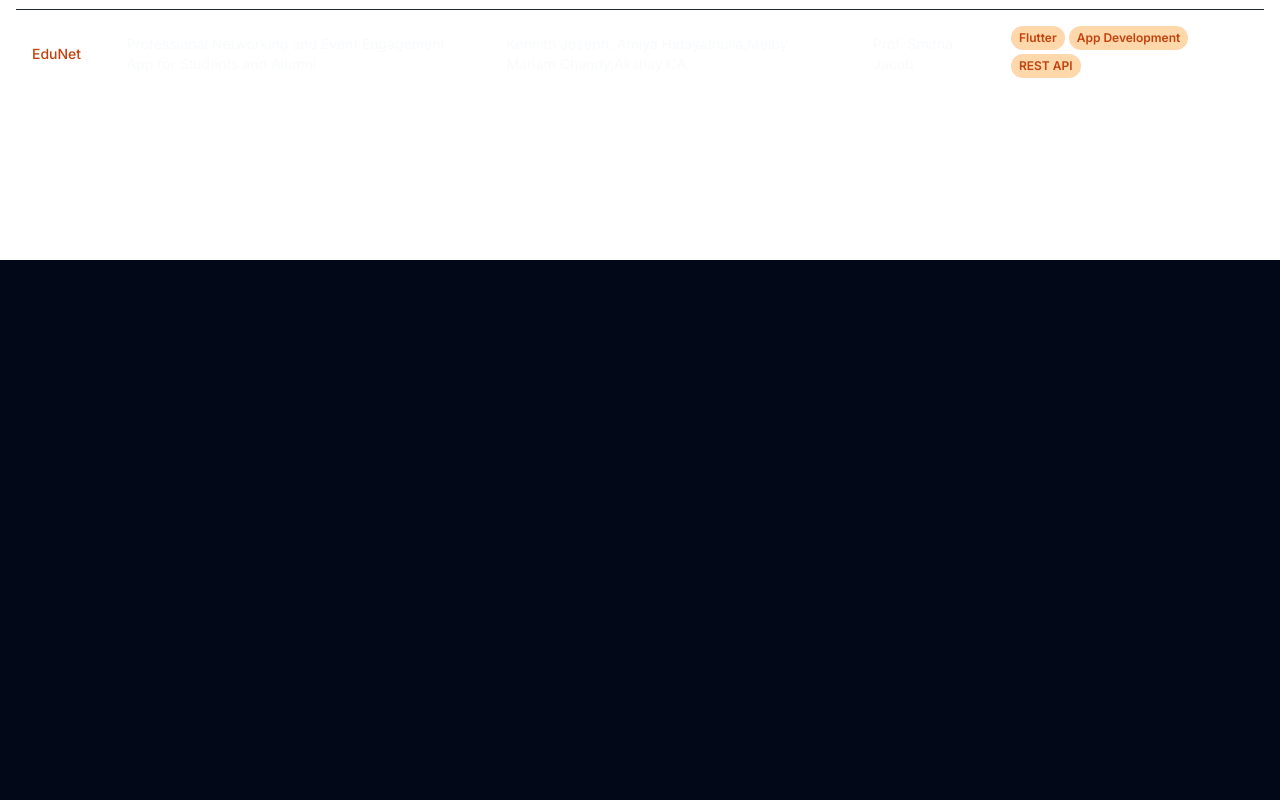
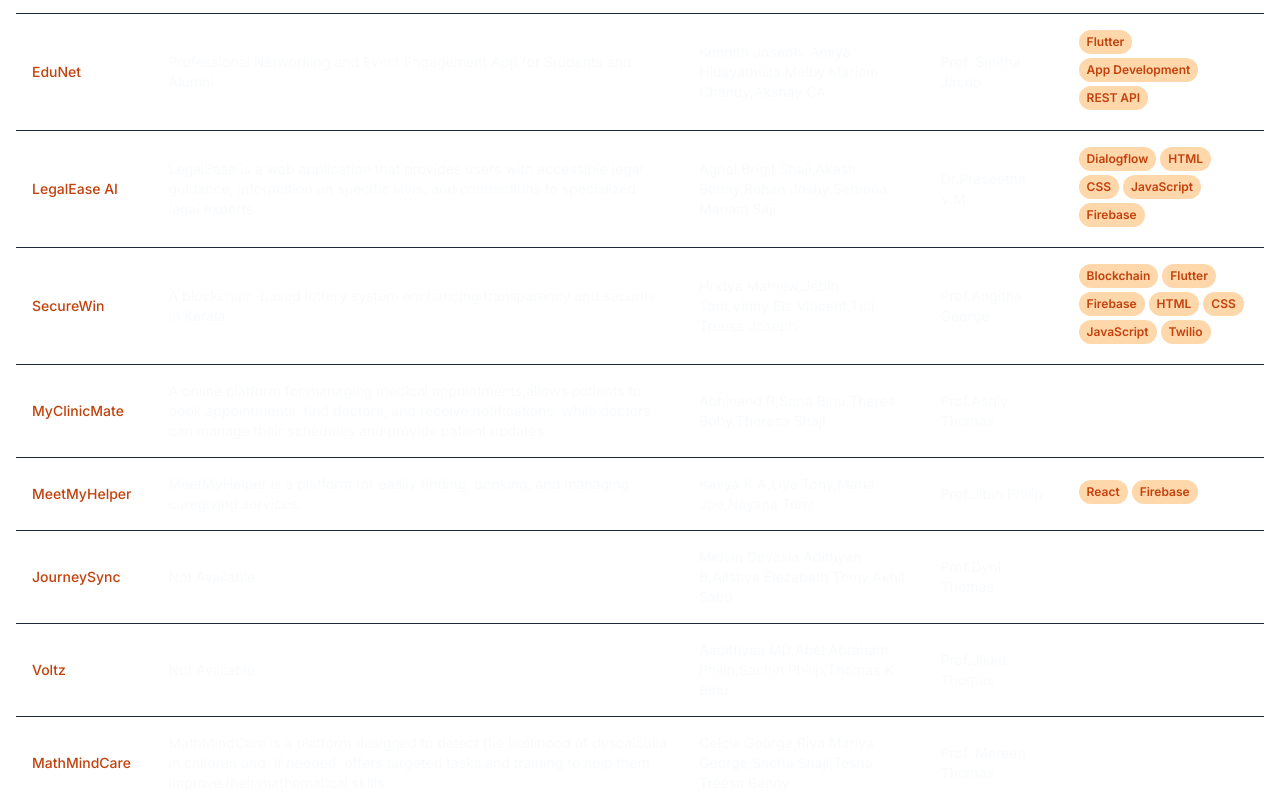
Before and after one commit to Sidharth-Manikuttan/Project-Shelf-CSE-SJCET, a Next.js app in the folder my-app/: page / in a window 1280 px wide. Shown: the part 540-1340 px from the top of the page. Before the commit the page ends 800 px from the top, so only its background shows below. Built offline with nearby package versions, Linux system fonts and the light colour scheme.

Commit message:
Update project shelf page with new project details and image dimensions

```diff
--- a/my-app/app/project-shelf/page.tsx
+++ b/my-app/app/project-shelf/page.tsx
@@ -8,21 +8,9 @@ import { Button } from "@/components/ui/button"
 import { Card, CardHeader, CardTitle, CardContent } from "@/components/ui/card"
 import { Search, Download } from 'lucide-react'
 import Image from 'next/image'
+import projectsData from "@/app/project-shelf/projects"
 
-const projectsData = {
-    "2022": [
-        { id: 1, title: "AI-powered Campus Navigation System", description: "A mobile app using AI and AR for effortless campus navigation", students: "Alice Johnson, Bob Smith", supervisor: "Dr. Emily Brown", tags: ["AI", "AR", "Mobile App"] },
-        { id: 2, title: "Blockchain-based Academic Credential Verification", description: "Secure and transparent system for verifying academic credentials", students: "Charlie Davis, David Wilson", supervisor: "Prof. Michael Green", tags: ["Blockchain", "Security", "Web Development"] },
-    ],
-    "2023": [
-        { id: 3, title: "AI-Enhanced Learning Management System", description: "Personalized learning platform with AI-driven content recommendations", students: "Eve Taylor, Frank Anderson", supervisor: "Dr. Sarah White", tags: ["AI", "Education Tech", "Web Development"] },
-        { id: 4, title: "Quantum-Resistant Cryptography Implementation", description: "Developing and implementing post-quantum cryptographic algorithms", students: "Grace Lee, Henry Martinez", supervisor: "Prof. Robert Black", tags: ["Cryptography", "Quantum Computing", "Security"] },
-    ],
-    "2024": [
-        { id: 5, title: "Currently", description: "A Household electricty consumption monitoring solution", students: "Kiran Babu,Indrajith S Nair,Sidharth Manikuttan,Anit Thomas", supervisor: "Prof. Jikku Thomas", tags: ["IoT", "App Development", "FireBase", "React Native"] },
-        { id: 6, title: "EduNet", description: "Professional Networking and Event Engagement App for Students and Alumni", students: "Kennith Joseph, Amiya Hidayathulla,Melby Mariam Chandy,Akshay CA", supervisor: "Prof. Smitha Jacob", tags: ["Flutter", "App Development", "REST API"] },
-    ],
-};
+
 
 const ProjectShelf = () => {
     const [selectedYear, setSelectedYear] = useState<string>("2024");
--- /dev/null
+++ b/my-app/app/project-shelf/projects.js
@@ -0,0 +1,31 @@
+const projectsData = {
+    "2022": [
+        { id: 1, title: "AI-powered Campus Navigation System", description: "A mobile app using AI and AR for effortless campus navigation", students: "Alice Johnson, Bob Smith", supervisor: "Dr. Emily Brown", tags: ["AI", "AR", "Mobile App"] },
+        { id: 2, title: "Blockchain-based Academic Credential Verification", description: "Secure and transparent system for verifying academic credentials", students: "Charlie Davis, David Wilson", supervisor: "Prof. Michael Green", tags: ["Blockchain", "Security", "Web Development"] },
+    ],
+    "2023": [
+        { id: 3, title: "AI-Enhanced Learning Management System", description: "Personalized learning platform with AI-driven content recommendations", students: "Eve Taylor, Frank Anderson", supervisor: "Dr. Sarah White", tags: ["AI", "Education Tech", "Web Development"] },
+        { id: 4, title: "Quantum-Resistant Cryptography Implementation", description: "Developing and implementing post-quantum cryptographic algorithms", students: "Grace Lee, Henry Martinez", supervisor: "Prof. Robert Black", tags: ["Cryptography", "Quantum Computing", "Security"] },
+    ],
+    "2024": [
+        { id: 5, title: "Currently", description: "A Household electricty consumption monitoring solution", students: "Kiran Babu,Indrajith S Nair,Sidharth Manikuttan,Anit Thomas", supervisor: "Prof. Jikku Thomas", tags: ["IoT", "App Development", "FireBase", "React Native"] },
+        { id: 6, title: "EduNet", description: "Professional Networking and Event Engagement App for Students and Alumni", students: "Kennith Joseph, Amiya Hidayathulla,Melby Mariam Chandy,Akshay CA", supervisor: "Prof. Smitha Jacob", tags: ["Flutter", "App Development", "REST API"] },
+        { id: 7, title: "LegalEase AI", description: "LegalEase is a web application that provides users with accessible legal guidance, information on specific laws, and connections to specialized legal experts.", students: "Agnel Brigit Shaji,Akash Benny,Rohan Joshy,Sereena Mariam Saji", supervisor: "Dr.Praseetha V.M", tags: ["Dialogflow", "HTML", "CSS", "JavaScript", "Firebase"] },
+        { id: 8, title: "SecureWin", description: "A blockchain-based lottery system enchancing transparency and security in Kerala.", students: "Hridya Mathew,Jebin Tom,Vinny Elz Vincent,Tini Treesa Joseph", supervisor: "Prof.Angitha George", tags: ["Blockchain", "Flutter", "Firebase", "HTML", "CSS", "JavaScript", "Twilio"] },
+        { id: 9, title: "MyClinicMate", description: "A online platform for managing medical appointments,allows patients to book appointments, find doctors, and receive notifications, while doctors can manage their schedules and provide patient updates.", students: "Abhinand R,Sona Binu,Theres Boby,Theresa Shaji", supervisor: "Prof.Ashly Thomas", tags: [] },
+        { id: 10, title: "MeetMyHelper", description: "MeetMyHelper is a platform for easily finding, booking, and managing caregiving services.", students: "Kavya K A,Liya Tony,Maria Joe,Nayana Tony", supervisor: "Prof.Jibin Philip", tags: ["React", "Firebase"] },
+        { id: 11, title: "JourneySync", description: "Not Available", students: "Melvin Devasia,Adithyan B,Alishya Elezabath Tomy,Akhil Sabu", supervisor: "Prof.Dyni Thomas", tags: [] },
+        { id: 12, title: "Voltz", description: "Not Available", students: "Aadithyaa MD,Abel Abraham Philip,Sachin Philip,Thomas K Binu", supervisor: "Prof.Jikku Thomas", tags: [] },
+        { id: 13, title: "MathMindCare", description: "MathMindCare is a platform designed to detect the likelihood of dyscalculia in children and, if needed, offers targeted tasks and training to help them improve their mathematical skills", students: "Celcia George,Riya Mariya George,Sneha Shaji,Tesna Treesa Benny", supervisor: "Prof. Mereen Thomas", tags: [] },
+        { id: 14, title: "HomeConnect", description: "HomeConnect is a platform that helps users easily find and book PGs and hostels, while providing property owners with simple management tools.", students: "Shaine Thomas,Rogy Benni,Surya Saji,Linta John", supervisor: "Prof.Angitha George", tags: ["Flutter", "Firebase", "Google Map Services"] },
+        { id: 15, title: "AgroGuide", description: "Web application that enables a direct marketplace connecting farmers and consumers, eliminating the need for intermediaries. Also  offers personalized crop recommendations based on soil parameters provided by users and provide educational resources based on best cultivation practices.", students: "Gopika M,Deepna Maria Jimson,Nandana Venugopal,Rose George", supervisor: "Prof.Thushara Sukumar", tags: ["JavaScript", "php", "Flask", "MySQL", "ML"] },
+        { id: 16, title: "Curently", description: "A Household Energy Monitoring System to monitor electricity,set usage limits,know billing amounts", students: "Anit Thomas,Indrajith S Nair,Kiran Babu,Sidharth Manikuttan", supervisor: "Prof.Jikku Thomas", tags: ["IoT", "React Native", "Sustainability", "App Development"] },
+        { id: 17, title: "EliteArena", description: "Elite Arena is a comprehensive esports platform designed to streamline the management of tournaments, providing tools for organizing competitions, team creation, and secure payment processing for both organizers and players.", students: "Joel Varghese,Noel Roy,Mohammed Aadhil Thahir,Alan Augustine", supervisor: "Prof.Bino Thomas", tags: ["HTML", "CSS", "JavaScript", "React", "MongoDB"] },
+        { id: 18, title: "SmartHire", description: "Not Available", students: "Shifaz Abdul Kareem,Sarun Siby,Tobin Thomas,Abin Mathew Siby", supervisor: "Prof.Thushara Sukumar", tags: [] },
+        { id: 19, title: "WorkEase", description: "Not Available", students: "Aayush.G,Devamanas S.S,Dona Sosa Joe", supervisor: "Prof.Dona Mary Cherian", tags: [] },
+        { id: 20, title: "On-spot Mechanic", description: "A platform to bring mechanic services to users upon emergency situations based on their gps location.", students: "Sanjid S,Edwin Rajesh,Ajay Cyriac,Jithmon P Cherian", supervisor: "Prof.Jibin Philip", tags: ["Flutter", "Google Maps services", "Firebase"] },
+        { id: 21, title: "Foodie Buddy", description: "A Recipe App", students: "Niketh A,Abin Varghese,Mathew Raino", supervisor: "Prof.Smitha Jacob", tags: ["Flutter", "Firebase"] }
+    ]
+};
+
+export default projectsData;
```
